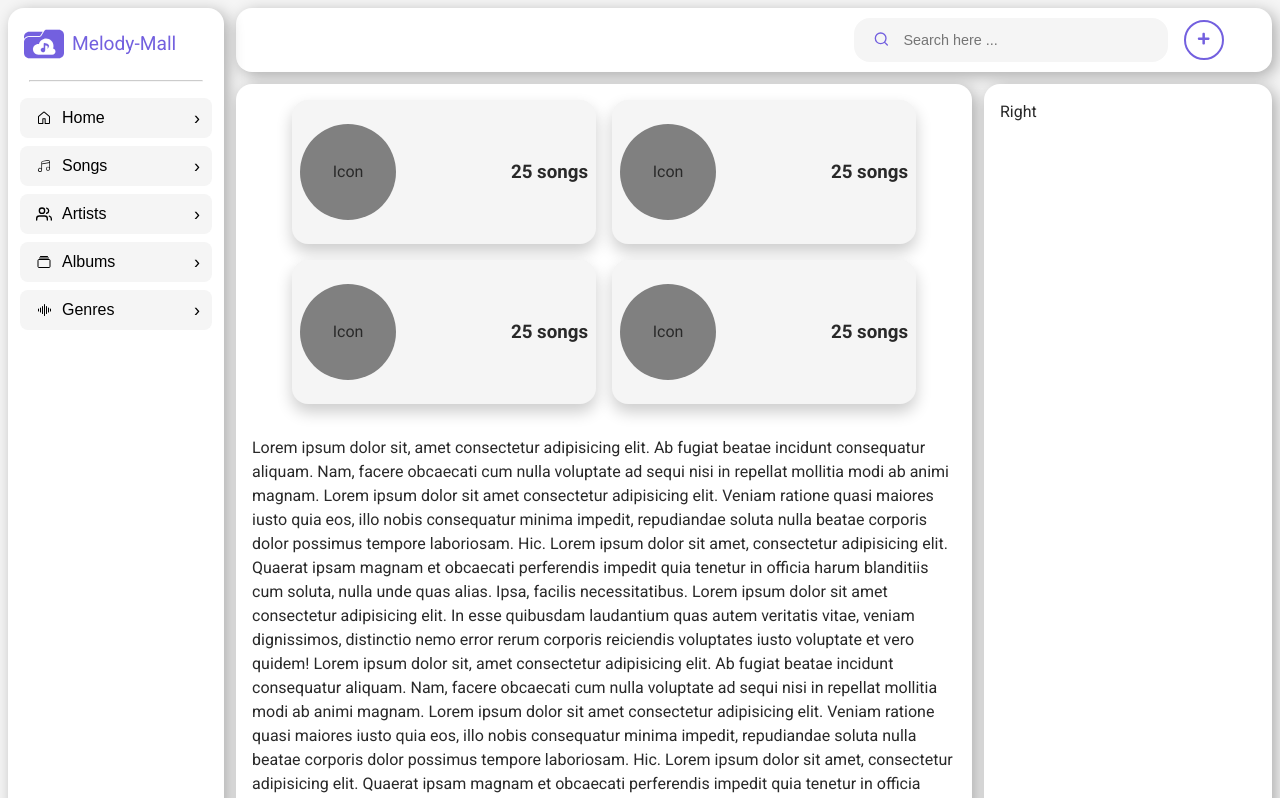
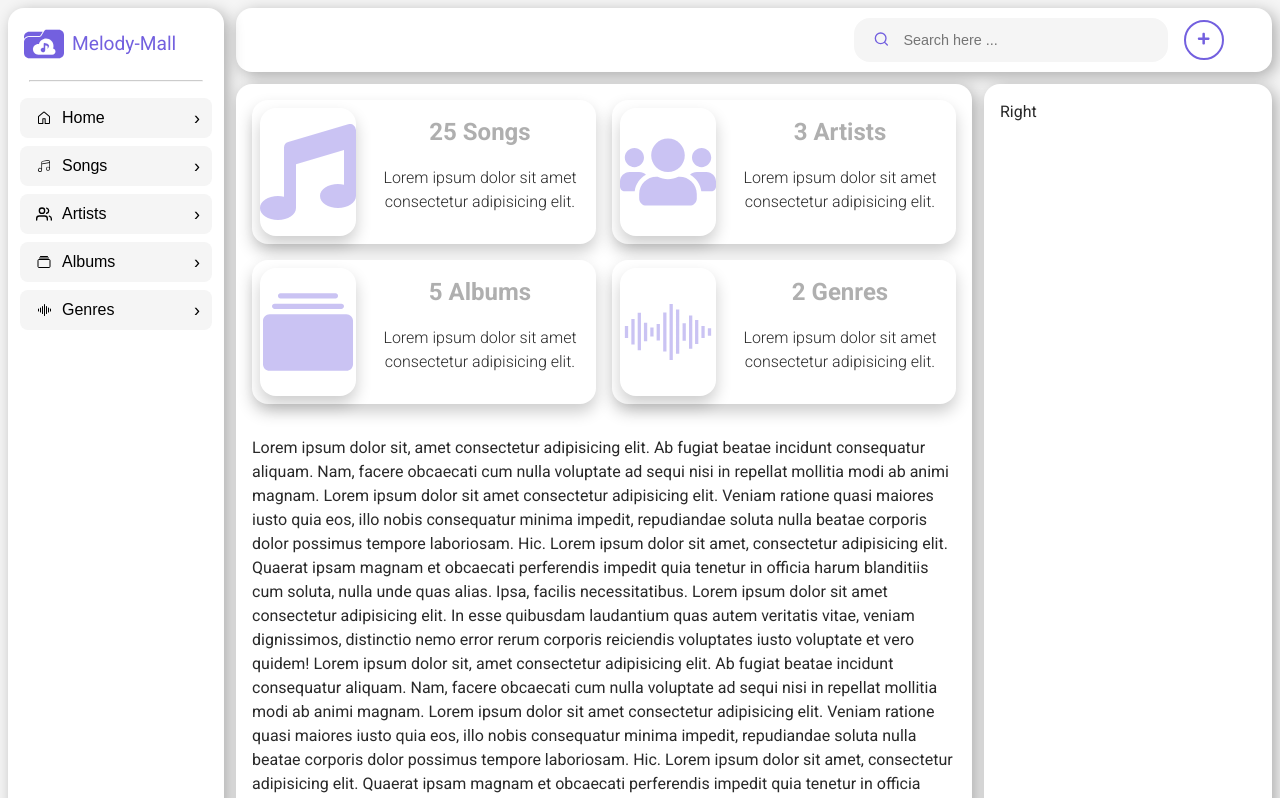
Before and after one commit to fikireab-m/song-store-frontend, a React (Vite) app: page / in a window 1280 px wide. Shown: the top 798 px of the page. Built offline with nearby package versions, Linux system fonts and the light colour scheme.

Commit message:
some styling and refactor

```diff
--- a/src/components/Card.tsx
+++ b/src/components/Card.tsx
@@ -1,35 +1,46 @@
 import styled from "@emotion/styled"
 
-const CardContainer = styled.div`
-width:18rem;
+export const CardContainer = styled.div`
+min-width:16rem;
 height:8rem;
-background-color: whiteSmoke;
+background-color: #fff;
 box-shadow: 0px 0.5rem 1rem rgba(0, 0, 0, 0.2);
 border-radius: 1rem;
 padding: 0.5rem;
 display:flex;
 justify-content:space-between;
 align-items:center;
+gap:1rem;
 
 &>span{
-    width:6rem;
-    height:6rem;
-    border-radius:50%;
-    background:grey;
+    width:8rem;
+    height:8rem;
+    box-shadow: 0px 0.5rem 1rem rgba(0, 0, 0, 0.2);
+    border-radius: 1rem;
     display:flex;
     justify-content:center;
     align-items:center;
+    color:#7360df60;
+    font-size:6rem;
+}
+
+&>div{
+    border-radius: 1rem;
+    display:flex;
+    flex-direction:column;
+    justify-content:center;
+    align-items:center;
+
+    &>span{
+        font-size:1.5rem;
+        font-weight:bold;
+        color:#afafaf;
+    }
+
+    &>p{
+        text-align:center;
+        font-size:1rem;
+        font-weight:300;
+    }
 }
 `
-const Card = () => {
-    return (
-        <CardContainer>
-            <span>
-                Icon
-            </span>
-            <h3>25 songs</h3>
-        </CardContainer>
-    )
-}
-
-export default Card
--- a/src/pages/Home/index.tsx
+++ b/src/pages/Home/index.tsx
@@ -1,19 +1,57 @@
 import styled from "@emotion/styled"
-import Card from "../../components/Card"
+import { CardContainer } from "../../components/Card"
+import { FaMusic, FaUsers } from "react-icons/fa"
+import { IoIosAlbums } from "react-icons/io"
+import { GiSoundWaves } from "react-icons/gi"
+
+
 const HomeContainer = styled.div`
-display:flex;
+display:grid;
+grid-template-columns: repeat(auto-fill, minmax(16rem, 1fr));
 gap:1rem;
 justify-content:center;
-align-itmes:center;
-flex-wrap:wrap;
+align-items:center;
 margin-bottom:2rem;
 `
 const Home = () => {
     return (
         <HomeContainer>
-            {
-                Array.from(Array(4)).map((item)=><Card key={item}/>)
-            }
+            <CardContainer>
+                <span>
+                    <FaMusic />
+                </span>
+                <div>
+                    <span>25 Songs</span>
+                    <p>Lorem ipsum dolor sit amet consectetur adipisicing elit. </p>
+                </div>
+            </CardContainer>
+            <CardContainer>
+                <span>
+                    <FaUsers />
+                </span>
+                <div>
+                    <span>3 Artists</span>
+                    <p>Lorem ipsum dolor sit amet consectetur adipisicing elit. </p>
+                </div>
+            </CardContainer>
+            <CardContainer>
+                <span>
+                    <IoIosAlbums />
+                </span>
+                <div>
+                    <span>5 Albums</span>
+                    <p>Lorem ipsum dolor sit amet consectetur adipisicing elit. </p>
+                </div>
+            </CardContainer>
+            <CardContainer>
+                <span>
+                    <GiSoundWaves />
+                </span>
+                <div>
+                    <span>2 Genres</span>
+                    <p>Lorem ipsum dolor sit amet consectetur adipisicing elit. </p>
+                </div>
+            </CardContainer>
         </HomeContainer>
     )
 }
```
